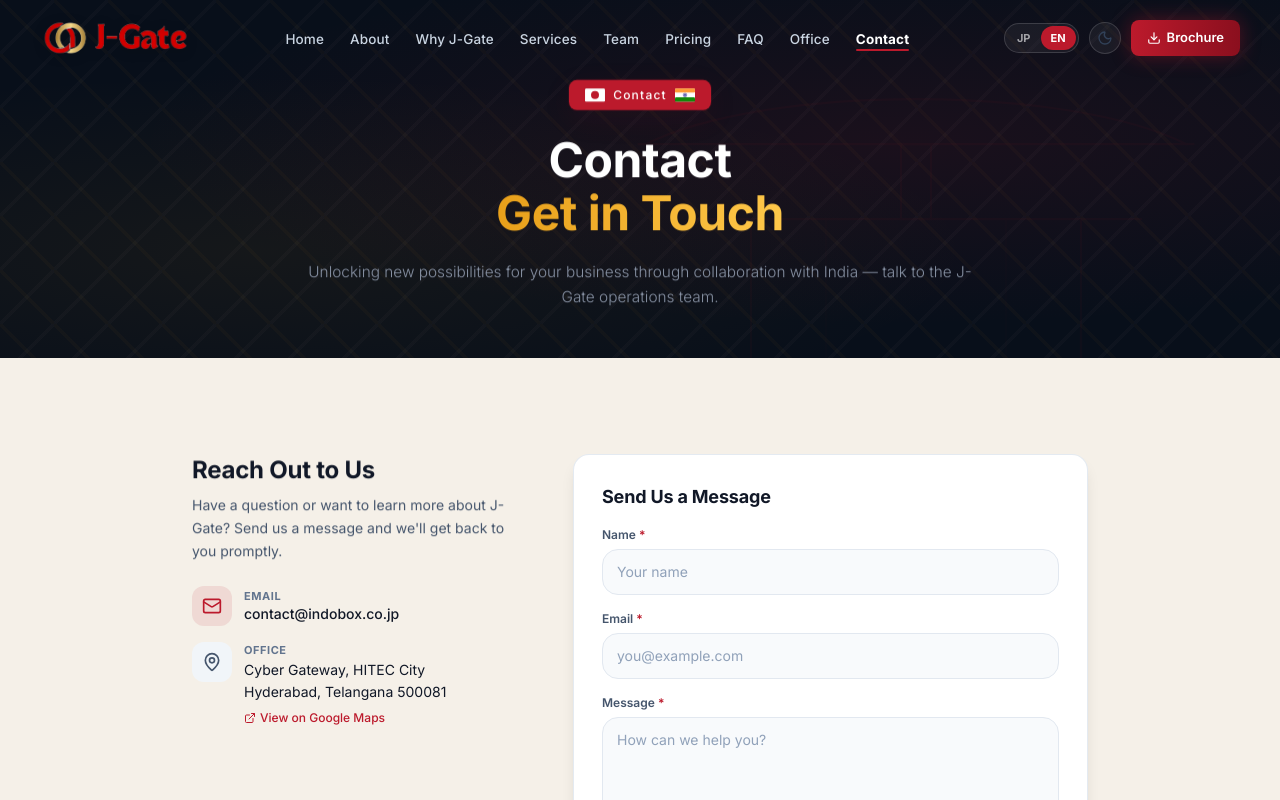
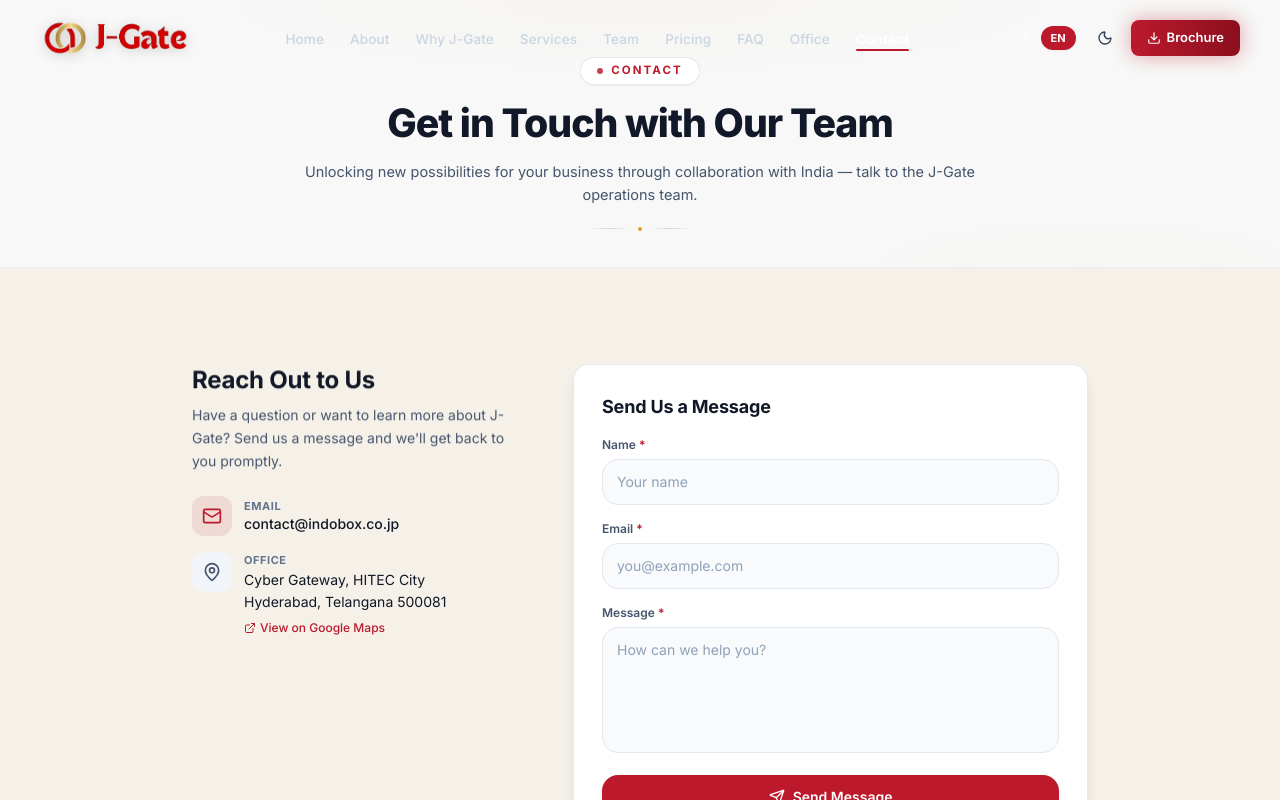
Before and after one commit to abhi-shek04/J-Gate, a Next.js app: page /contact in a window 1280 px wide. Shown: the top 800 px of the page. Built offline with nearby package versions, Linux system fonts and the light colour scheme.

Commit message:
Refine executive section headers UI/UX and typography across landing page sections

```diff
--- a/src/app/globals.css
+++ b/src/app/globals.css
@@ -413,7 +413,7 @@
 
 /* ── Text gradients ── */
 .text-gradient-saffron {
-  background: linear-gradient(90deg, #e8a01a, #ffc84a);
+  background: linear-gradient(90deg, #b45309, #d97706);
   -webkit-background-clip: text;
   background-clip: text;
   color: transparent;
--- a/src/components/jgate/contact-section.tsx
+++ b/src/components/jgate/contact-section.tsx
@@ -107,16 +107,11 @@
     <div id={id} className="scroll-mt-20">
       <PageHero
         eyebrowKey="contact.eyebrow"
-        titleNode={
-          <>
-            {tx({ EN: "Contact", JP: "お問い合わせ" })}
-            <br />
-            <span className="text-gradient-saffron">
-              {tx({ EN: "Get in Touch", JP: "ご連絡ください" })}
-            </span>
-          </>
-        }
-        subtitleKey="contact.subtitle"
+        titleNode={tx({ EN: "Get in Touch with Our Team", JP: "現地運営チームへのご相談・お問い合わせ" })}
+        subtitleNode={tx({
+          EN: "Unlocking new possibilities for your business through collaboration with India — talk to the J-Gate operations team.",
+          JP: "インド事業の立ち上げ、現地視察、料金プランのご相談など、日本人常駐チームがお答えします。",
+        })}
       />
 
       <section className="section-pad bg-ivory dark:bg-[#080d17]">
--- a/src/components/jgate/faq-section.tsx
+++ b/src/components/jgate/faq-section.tsx
@@ -291,7 +291,10 @@
             })}
           </span>
         }
-        subtitleKey="faq.subtitle"
+        subtitleNode={tx({
+          EN: "Clear, authoritative answers regarding workspace options, resident Japan Desk operations, Indian incorporation, talent acquisition, and bilateral growth.",
+          JP: "拠点利用、常駐ジャパンデスク、法人設立、人材採用、日印共創に関する疑問にお答えします。",
+        })}
       />
 
       {/* 2. REASSURANCE PODS (4 PILLARS) */}
--- a/src/components/jgate/page-hero.tsx
+++ b/src/components/jgate/page-hero.tsx
@@ -1,59 +1,79 @@
 "use client";
 
-import { Reveal, Eyebrow } from "./shared";
+import { Reveal } from "./shared";
 import { useI18n } from "@/lib/i18n";
-import { JapanFlag, IndiaFlag, ToriiWatermark } from "./icons";
 import type { ReactNode } from "react";
 
 /* ============================================================
-   PageHero — reusable hero banner for sub-pages
-   Used on /about, /why-jgate, /services, /team, /blogs, /contact
+   PageHero — Master Executive Section Header
+   Light/dark theme adaptive, sleek luxury corporate presence.
+   Seamlessly integrates as a cohesive header across sections.
    ============================================================ */
+
+export type PageHeroProps = {
+  eyebrowKey?: string;
+  eyebrowNode?: ReactNode;
+  titleNode: ReactNode;
+  subtitleKey?: string;
+  subtitleNode?: ReactNode;
+};
+
 export function PageHero({
   eyebrowKey,
+  eyebrowNode,
   titleNode,
   subtitleKey,
-}: {
-  eyebrowKey: string;
-  titleNode: ReactNode;
-  subtitleKey: string;
-}) {
+  subtitleNode,
+}: PageHeroProps) {
   const { t } = useI18n();
+
+  const eyebrowContent = eyebrowNode ?? (eyebrowKey ? t(eyebrowKey) : null);
+  const subtitleContent = subtitleNode ?? (subtitleKey ? t(subtitleKey) : null);
+
   return (
-    <section className="relative flex min-h-[30vh] sm:min-h-[38vh] lg:min-h-[44vh] items-center justify-center overflow-hidden bg-midnight pt-14 pb-8 sm:pt-20 sm:pb-12">
-      <div className="pattern-asanoha-dark absolute inset-0 opacity-60" />
+    <div className="relative overflow-hidden bg-slate-50/80 via-white to-slate-50/50 dark:from-[#080d17] dark:via-[#0c1424] dark:to-[#080d17] border-b border-slate-200/70 dark:border-white/10 pt-10 pb-7 sm:pt-14 sm:pb-9 transition-colors duration-300">
+      {/* Subtle decorative background radial warm light */}
       <div
-        className="absolute inset-0"
+        className="pointer-events-none absolute inset-0 opacity-40 dark:opacity-20"
         style={{
           background:
-            "radial-gradient(ellipse at 70% 40%, rgba(188,26,44,0.10) 0%, transparent 60%), radial-gradient(ellipse at 20% 70%, rgba(232,160,26,0.06) 0%, transparent 50%)",
+            "radial-gradient(ellipse 60% 50% at 50% 0%, rgba(188, 26, 44, 0.04) 0%, transparent 70%), radial-gradient(ellipse 40% 40% at 85% 100%, rgba(232, 160, 26, 0.03) 0%, transparent 60%)",
         }}
+        aria-hidden
       />
-      <ToriiWatermark
-        className="torii-watermark"
-        style={{ width: "50vw", maxWidth: "600px", right: "5%", top: "15%" }}
-      />
-      <div className="container-jg relative z-10 text-center">
+
+      <div className="container-jg relative z-10 text-center max-w-4xl mx-auto px-4">
         <Reveal>
-          <span className="inline-flex items-center gap-1.5 sm:gap-2 rounded-md bg-crimson px-3 py-1 sm:px-4 sm:py-1.5 font-inter text-[11px] sm:text-[12px] font-medium text-white shadow-crimp" style={{ letterSpacing: "0.1em" }}>
-            <JapanFlag className="h-3 w-4 sm:h-3.5 sm:w-5" />
-            {t(eyebrowKey)}
-            <IndiaFlag className="h-3 w-4 sm:h-3.5 sm:w-5" />
-          </span>
-          <h1
-            className="mx-auto mt-3.5 sm:mt-6 font-serif-jp font-bold leading-[1.1] text-white"
-            style={{ fontSize: "clamp(1.65rem,3.8vw,3rem)" }}
+          {eyebrowContent && (
+            <div className="inline-flex items-center gap-2 rounded-full border border-slate-200/90 dark:border-white/15 bg-white/90 dark:bg-white/[0.06] px-4 py-1 shadow-2xs backdrop-blur-sm">
+              <span className="h-1.5 w-1.5 rounded-full bg-crimson animate-pulse" />
+              <span className="font-inter text-[11px] sm:text-[11.5px] font-bold tracking-[0.18em] uppercase text-crimson dark:text-rose-400">
+                {eyebrowContent}
+              </span>
+            </div>
+          )}
+
+          <h2
+            className="mx-auto mt-3 sm:mt-3.5 font-serif-jp font-extrabold leading-[1.2] text-ink dark:text-white tracking-tight"
+            style={{ fontSize: "clamp(1.65rem, 3.2vw, 2.45rem)" }}
           >
             {titleNode}
-          </h1>
-          <p
-            className="mx-auto mt-2.5 sm:mt-5 max-w-2xl font-inter font-light leading-relaxed text-mist"
-            style={{ fontSize: "clamp(0.85rem,1.2vw,1.05rem)" }}
-          >
-            {t(subtitleKey)}
-          </p>
+          </h2>
+
+          {subtitleContent && (
+            <p className="mx-auto mt-2.5 sm:mt-3.5 max-w-2xl font-inter text-[13.5px] sm:text-[14.5px] font-normal leading-relaxed text-slate-600 dark:text-slate-300">
+              {subtitleContent}
+            </p>
+          )}
+
+          {/* Minimalist Japanese Architectural Accent Mark */}
+          <div className="mx-auto mt-4 sm:mt-5 flex items-center justify-center gap-2" aria-hidden>
+            <div className="h-px w-10 bg-gradient-to-r from-transparent via-slate-300 dark:via-white/20 to-transparent" />
+            <div className="h-1 w-1 rounded-full bg-saffron" />
+            <div className="h-px w-10 bg-gradient-to-r from-transparent via-slate-300 dark:via-white/20 to-transparent" />
+          </div>
         </Reveal>
       </div>
-    </section>
+    </div>
   );
 }
--- a/src/components/jgate/pricing-section.tsx
+++ b/src/components/jgate/pricing-section.tsx
@@ -335,14 +335,17 @@
         eyebrowKey="pricing.eyebrow"
         titleNode={
           <>
-            {tx({ EN: "Membership Fee Plans", JP: "ハイデラバード拠点" })}
-            <br />
+            {tx({ EN: "Membership Fee Plans ", JP: "ハイデラバード拠点 " })}
+            <br className="hidden sm:inline" />
             <span className="text-gradient-saffron">
               {tx({ EN: "— Hyderabad Operating Hub", JP: "メンバーシップ料金プラン" })}
             </span>
           </>
         }
-        subtitleKey="pricing.subtitle"
+        subtitleNode={tx({
+          EN: "Designed as a high cost-performance strategic investment — replacing typical India expansion costs of ¥15M–¥20M annually per expat.",
+          JP: "駐在員1人あたり年間1,500万〜2,000万円かかる従来のインド進出コストを、高いコストパフォーマンスの戦略拠点モデルで大幅削減。",
+        })}
       />
 
       {/* ───────────────────────────────────────────────────────────
--- a/src/components/jgate/services-section.tsx
+++ b/src/components/jgate/services-section.tsx
@@ -337,14 +337,17 @@
         eyebrowKey="services.eyebrow"
         titleNode={
           <>
-            {tx({ EN: "Comprehensive Setup &", JP: "包括的インド進出支援・" })}
-            <br />
+            {tx({ EN: "Comprehensive Setup & ", JP: "包括的インド進出支援・" })}
+            <br className="hidden sm:inline" />
             <span className="text-gradient-saffron">
               {tx({ EN: "Operational Solutions", JP: "サービス仕様・運営基盤" })}
             </span>
           </>
         }
-        subtitleKey="services.title"
+        subtitleNode={tx({
+          EN: "Indobox's unique comprehensive market entry support & talent development — Hyderabad's dedicated end-to-end platform for Japanese enterprises.",
+          JP: "Indobox独自の包括的進出支援と高度人材育成。ハイデラバード拠点の日本企業専用エンドツーエンドプラットフォーム。",
+        })}
       />
 
       {/* ───────────────────────────────────────────────────────────
--- a/src/components/jgate/team-section.tsx
+++ b/src/components/jgate/team-section.tsx
@@ -197,8 +197,11 @@
     <div id={id} className="scroll-mt-20">
       <PageHero
         eyebrowKey="team.eyebrow"
-        titleNode={tx({ EN: "Leadership & Advisory", JP: "リーダーシップ＆諮問委員会" })}
-        subtitleKey="team.subtitle"
+        titleNode={tx({ EN: "Leadership & Advisory", JP: "日印両国を知り尽くした経営陣・アドバイザー" })}
+        subtitleNode={tx({
+          EN: "Unlocking new possibilities for your business through collaboration with India.",
+          JP: "インドとの協業により、貴社ビジネスの新たな可能性を切り拓くプロフェッショナルチーム。",
+        })}
       />
 
       {/* ════════════════════════════════════════════════════════════
--- a/src/components/jgate/why-jgate-section.tsx
+++ b/src/components/jgate/why-jgate-section.tsx
@@ -11,8 +11,11 @@
     <section id={id} className="scroll-mt-20">
       <PageHero
         eyebrowKey="why.eyebrow"
-        titleNode={tx({ EN: "Why J-Gate", JP: "J-Gateの強み" })}
-        subtitleKey="why.title"
+        titleNode={tx({ EN: "The Strategic Investment Advantage", JP: "戦略的投資の優位性" })}
+        subtitleNode={tx({
+          EN: "Designed as a high cost-performance strategic investment — replacing typical India expansion costs of ¥15M–¥20M annually per expat.",
+          JP: "駐在員1人あたり年間1,500万〜2,000万円かかる従来のインド進出コストを、高いコストパフォーマンスの戦略拠点モデルで大幅削減。",
+        })}
       />
       <ComparisonTable />
       <PillarsDetail />
```
Also changed, not shown: src/components/jgate/about-section.tsx (+7 -22 lines), src/components/jgate/blogs-section.tsx (+13 -25 lines).
